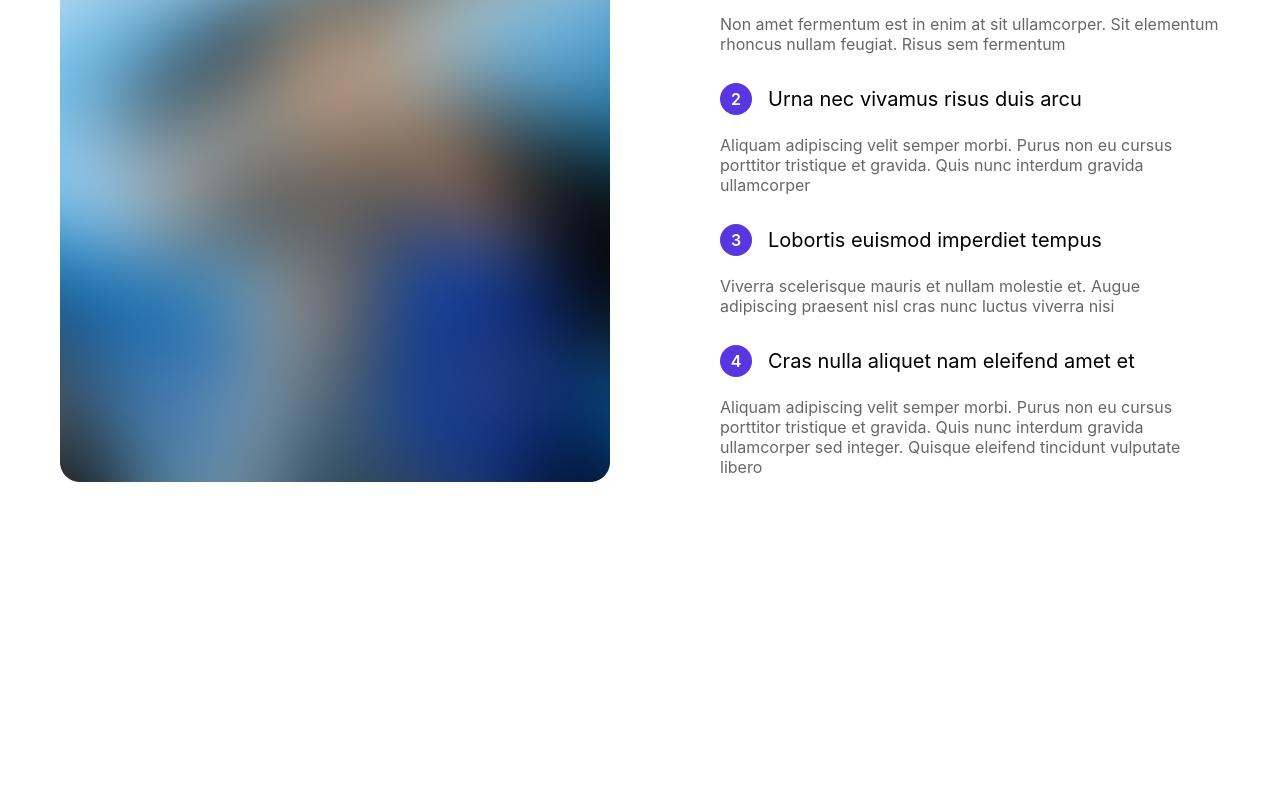
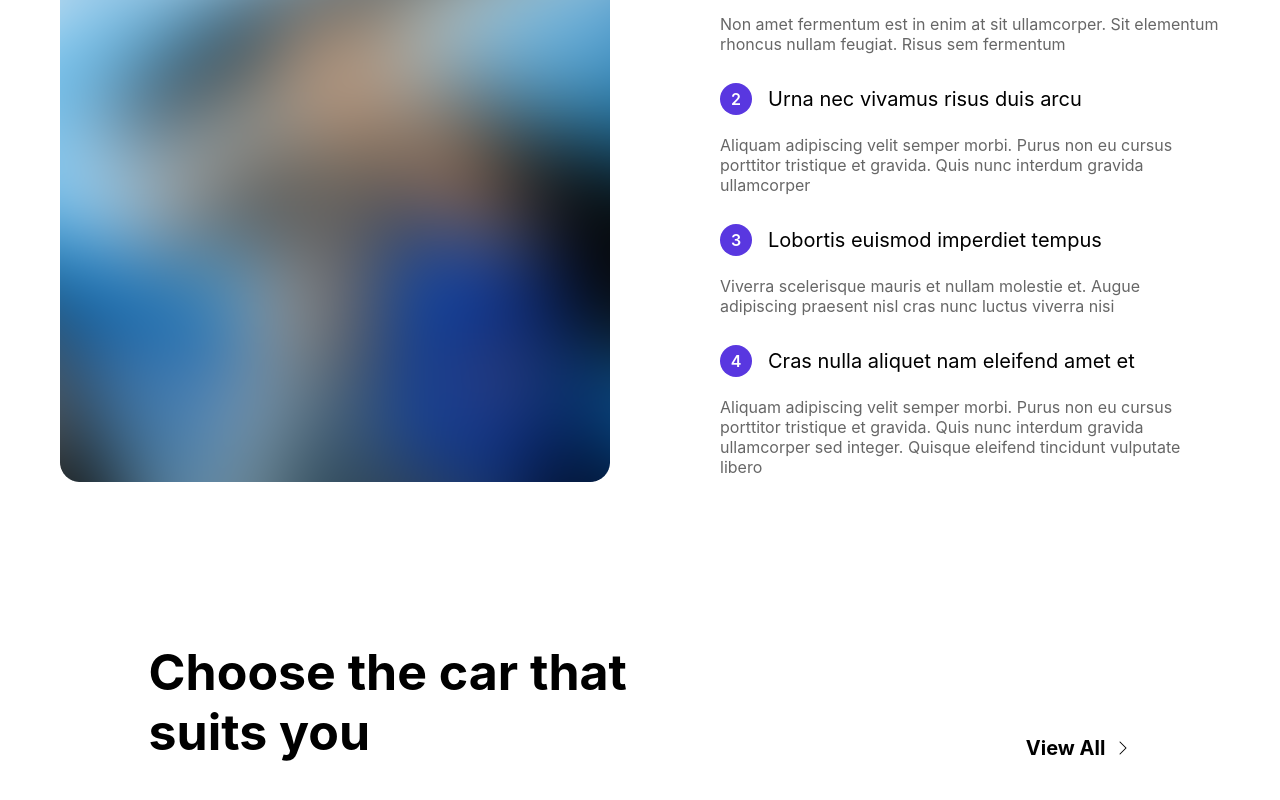
Before and after one commit to komilM/Car-Rental, a React app: page / in a window 1280 px wide. Shown: the part 1245-2045 px from the top of the page. Before the commit the page ends 1887 px from the top, so only its background shows below. Built offline with nearby package versions, Linux system fonts and the light colour scheme; the HTML template or start-up script is replaced by a standard one.

Commit message:
section link qilindi

```diff
--- a/src/About/About.css
+++ b/src/About/About.css
@@ -2,6 +2,7 @@
     margin: 0;
     padding: 0;
     box-sizing: border-box;
+    font-family: 'Inter', sans-serif;
 }
 
 
--- a/src/App.css
+++ b/src/App.css
@@ -0,0 +1,9 @@
+* {
+    margin: 0;
+    padding: 0;
+    box-sizing: border-box;
+    font-family: 'Inter', sans-serif;
+}
+
+
+@import url('https://fonts.googleapis.com/css2?family=Inter:wght@400;700&display=swap');
--- a/src/Contact/Contact.css
+++ b/src/Contact/Contact.css
@@ -2,6 +2,7 @@
     margin: 0;
     padding: 0;
     box-sizing: border-box;
+    font-family: 'Inter', sans-serif;
 }
 
 
--- a/src/Details/Details.css
+++ b/src/Details/Details.css
@@ -2,6 +2,7 @@
     margin: 0;
     padding: 0;
     box-sizing: border-box;
+    font-family: 'Inter', sans-serif;
 }
 
 
--- a/src/Home/Home.css
+++ b/src/Home/Home.css
@@ -387,3 +387,29 @@ section {
 }
 
 /* Section */
+
+
+.main-texts {
+    display: flex;
+    justify-content: space-around;
+}
+
+
+.main-texts h1 {
+    font-size: 50px;
+    font-weight: 700;
+    width: 580px;
+}
+
+
+.main-texts p {
+    font-size: 20px;
+    font-weight: 700;
+    margin-top: 94px;
+    text-decoration: none;
+}
+
+
+.main-shop {
+    margin-top: 40px;
+}
--- a/src/Home/Home.jsx
+++ b/src/Home/Home.jsx
@@ -193,6 +193,19 @@ const Home = () => {
                 </div>
             </section>
 
+            <main>
+                <div className="main-texts">
+                    <h1>Choose the car that suits you</h1>
+                    <Link to="/vehicles" style={{textDecoration: "none", color: "black", display: "flex", gap: "10px"}}>
+                            <p>View All</p>
+                            <img style={{ width: "16px", height: "16px", marginTop: "98px", transform: "rotate(-90deg)"   }} src={swithc} alt="" />
+                    </Link>
+                </div>
+                <div className="main-shop">
+
+                </div>
+            </main>
+
         </div>
     )
 }
--- a/src/Vehicles/Vehicles.css
+++ b/src/Vehicles/Vehicles.css
@@ -2,6 +2,7 @@
     margin: 0;
     padding: 0;
     box-sizing: border-box;
+    font-family: 'Inter', sans-serif;
 }
 
 
```
